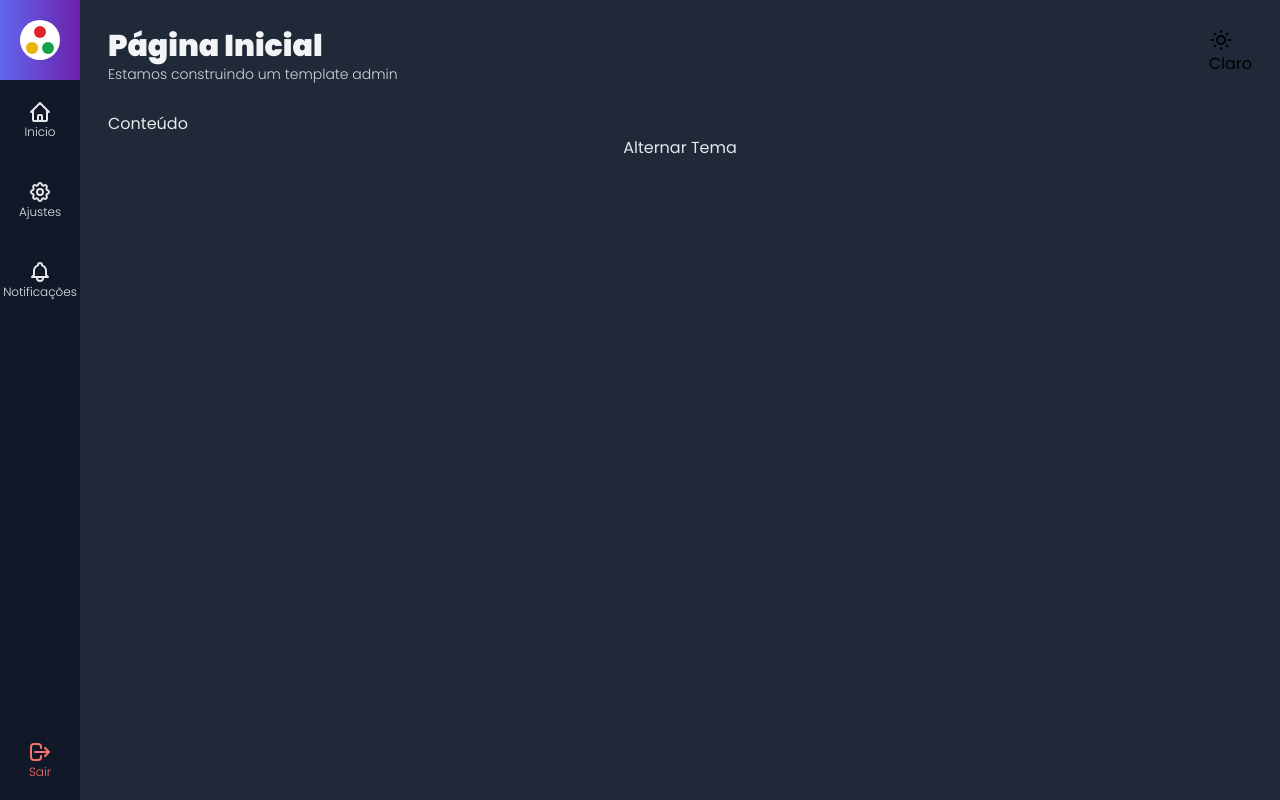
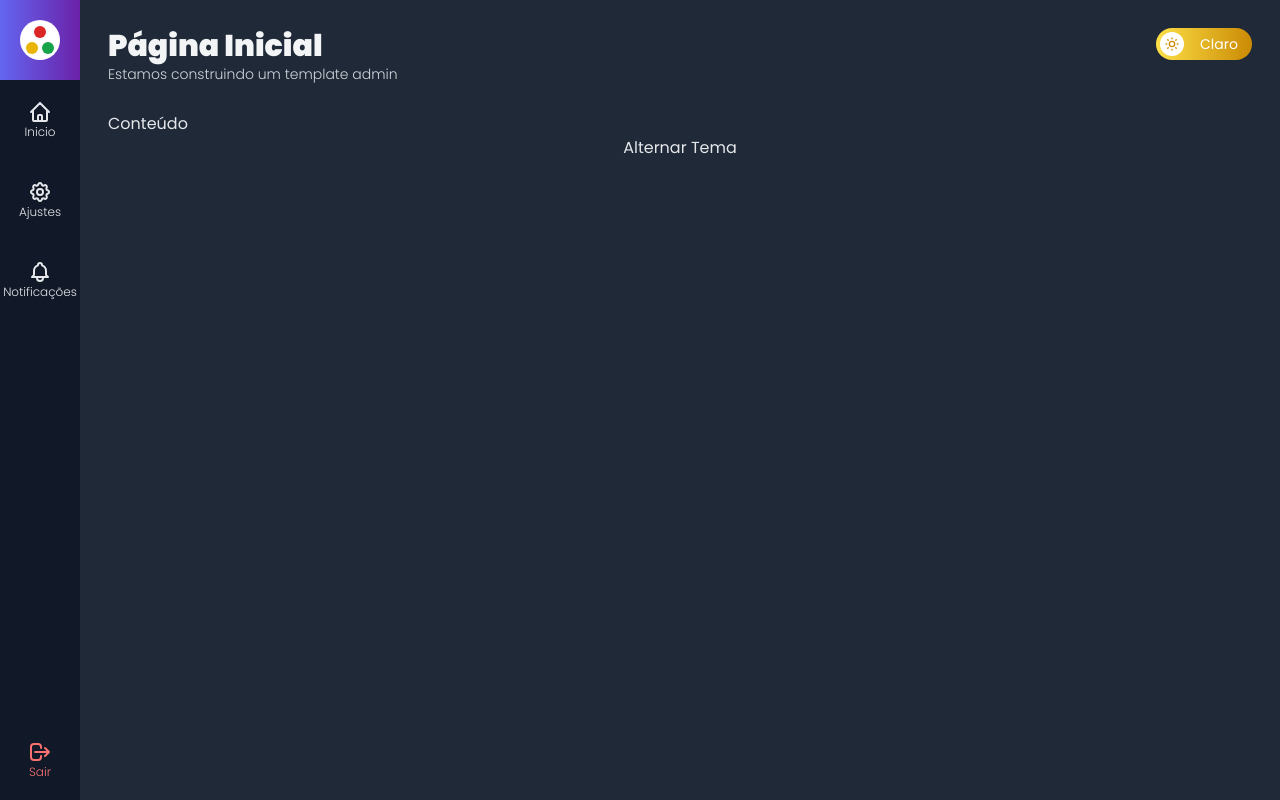
Before and after one commit to pabloaraujo22/admin-template-next, a Next.js app: page / in a window 1280 px wide. Both pictures are taken after a click on the button "Alternar Tema". Built offline with nearby package versions, Linux system fonts and the light colour scheme.

Commit message:
Bot6ao Alternar Tema

```diff
--- a/src/components/icons/index.tsx
+++ b/src/components/icons/index.tsx
@@ -85,7 +85,7 @@
     return (
         <svg
             xmlns="http://www.w3.org/2000/svg"
-            className="h-6 w-6"
+            className={`h-4 w-4`}
             fill="none"
             viewBox="0 0 24 24"
             stroke="currentColor"
@@ -104,7 +104,7 @@
     return (
         <svg
             xmlns="http://www.w3.org/2000/svg"
-            className="h-6 w-6"
+            className={`h-4 w-4`}
             fill="none"
             viewBox="0 0 24 24"
             stroke="currentColor"
--- a/src/components/templates/BotaoAlternarTema.tsx
+++ b/src/components/templates/BotaoAlternarTema.tsx
@@ -10,21 +10,47 @@
     alternarTema,
 }: BotaoAlternarTemaProps) {
     return tema === 'dark' ? (
-        <div onClick={alternarTema} className={`cursor-pointer`}>
-            <div className={``}>
-                <IconeSol />
+        <div
+            onClick={alternarTema}
+            className={`hidden sm:flex
+                        items-center
+                        bg-gradient-to-r from-yellow-300 to-yellow-600
+                        lg:w-24 w-16 h-8 p-1 rounded-full
+                        cursor-pointer`}
+        >
+            <div
+                className={`
+                flex items-center justify-center
+                bg-white text-yellow-600
+                w-6 h-6 rounded-full
+            `}
+            >
+                {IconeSol()}
             </div>
-            <div className={``}>
-                <span>Claro</span>
+            <div className={`hidden lg:flex items-center ml-4 text-white`}>
+                <span className={`text-sm`}>Claro</span>
             </div>
         </div>
     ) : (
-        <div onClick={alternarTema} className={`cursor-pointer`}>
-            <div className={``}>
-                <IconeLua />
+        <div
+            onClick={alternarTema}
+            className={`hidden sm:flex
+        items-center justify-end
+        bg-gradient-to-r from-gray-500 to-gray-900
+        lg:w-24 w-16 h-8 p-1 rounded-full
+        cursor-pointer`}
+        >
+            <div className={`hidden lg:flex items-center mr-2 text-gray-300`}>
+                <span className={`text-sm`}>Escuro</span>
             </div>
-            <div className={``}>
-                <span>Escuro</span>
+            <div
+                className={`
+                flex items-center justify-center
+                bg-black text-yellow-300
+                w-6 h-6 rounded-full
+            `}
+            >
+                {IconeLua()}
             </div>
         </div>
     );
```
